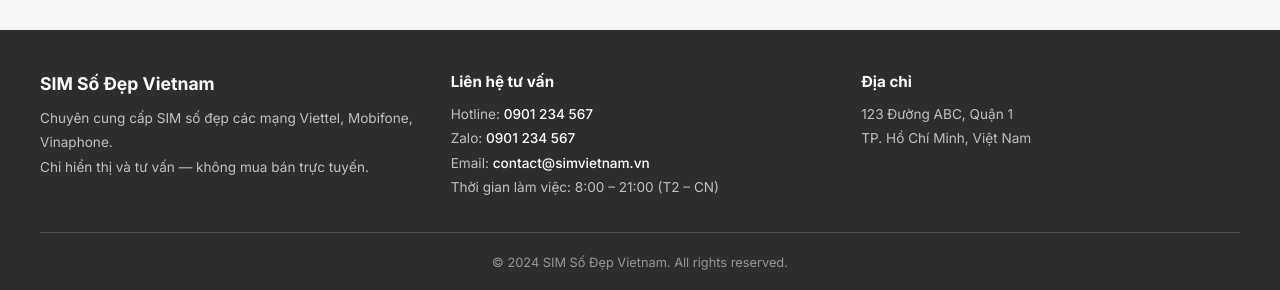
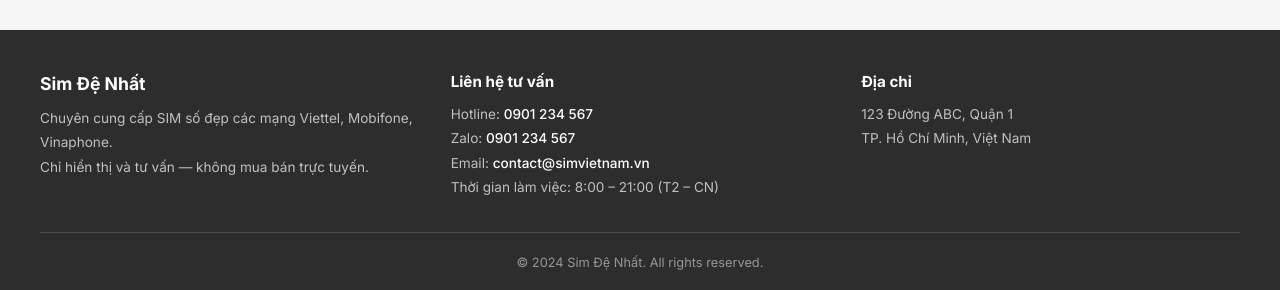
Before and after one commit to vuon0029/sim-card-store, a React (Vite) app: page / in a window 1280 px wide. Shown: the part 3583-3873 px from the top of the page. Built offline with nearby package versions, Linux system fonts and the light colour scheme.

Commit message:
Updated branding to Sim De Nhat

```diff
--- a/index.html
+++ b/index.html
@@ -6,24 +6,24 @@
     <meta name="viewport" content="width=device-width, initial-scale=1.0" />
 
     <!-- SEO Meta -->
-    <title>SIM Số Đẹp Vietnam (+84) | Viettel, Mobifone, Vinaphone — Tư Vấn Miễn Phí</title>
-    <meta name="description" content="Kho SIM số đẹp Viettel, Mobifone, Vinaphone. Số phong thủy, lộc phát, thần tài. Xem số đẹp, lọc theo nhà mạng và giá. Tư vấn miễn phí qua Zalo." />
-    <meta name="keywords" content="sim số đẹp, sim viettel, sim mobifone, sim vinaphone, mua sim số đẹp, sim phong thủy, sim lộc phát, sim thần tài, số đẹp vietnam, +84" />
-    <meta name="author" content="SIM Số Đẹp Vietnam" />
+    <title>Sim Đệ Nhất | Viettel, Mobifone, Vinaphone — Tư Vấn Miễn Phí</title>
+    <meta name="description" content="Sim Đệ Nhất — Kho SIM số đẹp Viettel, Mobifone, Vinaphone. Số phong thủy, lộc phát, thần tài. Xem số đẹp, lọc theo nhà mạng và giá. Tư vấn miễn phí qua Zalo." />
+    <meta name="keywords" content="sim đệ nhất, sim số đẹp, sim viettel, sim mobifone, sim vinaphone, mua sim số đẹp, sim phong thủy, sim lộc phát, sim thần tài" />
+    <meta name="author" content="Sim Đệ Nhất" />
     <meta name="robots" content="index, follow" />
     <link rel="canonical" href="https://vuon0029.github.io/sim-card-store/" />
 
     <!-- Open Graph (Facebook, Zalo) -->
     <meta property="og:type" content="website" />
-    <meta property="og:title" content="SIM Số Đẹp Vietnam — Viettel, Mobifone, Vinaphone" />
+    <meta property="og:title" content="Sim Đệ Nhất — Viettel, Mobifone, Vinaphone" />
     <meta property="og:description" content="Kho SIM số đẹp phong thủy, lộc phát, thần tài. Xem và tư vấn miễn phí. Liên hệ qua Zalo." />
     <meta property="og:url" content="https://vuon0029.github.io/sim-card-store/" />
     <meta property="og:locale" content="vi_VN" />
-    <meta property="og:site_name" content="SIM Số Đẹp Vietnam" />
+    <meta property="og:site_name" content="Sim Đệ Nhất" />
 
     <!-- Twitter Card -->
     <meta name="twitter:card" content="summary_large_image" />
-    <meta name="twitter:title" content="SIM Số Đẹp Vietnam — Viettel, Mobifone, Vinaphone" />
+    <meta name="twitter:title" content="Sim Đệ Nhất — Viettel, Mobifone, Vinaphone" />
     <meta name="twitter:description" content="Kho SIM số đẹp phong thủy, lộc phát, thần tài. Tư vấn miễn phí qua Zalo." />
 
     <!-- Structured Data (LocalBusiness) -->
@@ -31,7 +31,7 @@
     {
       "@context": "https://schema.org",
       "@type": "LocalBusiness",
-      "name": "SIM Số Đẹp Vietnam",
+      "name": "Sim Đệ Nhất",
       "description": "Chuyên cung cấp SIM số đẹp Viettel, Mobifone, Vinaphone. Tư vấn miễn phí.",
       "url": "https://vuon0029.github.io/sim-card-store/",
       "telephone": "+84901234567",
@@ -52,7 +52,7 @@
   </head>
   <body>
     <noscript>
-      <h1>SIM Số Đẹp Vietnam</h1>
+      <h1>Sim Đệ Nhất</h1>
       <p>Kho SIM số đẹp Viettel, Mobifone, Vinaphone. Số phong thủy, lộc phát, thần tài. Tư vấn miễn phí qua Zalo: 0901 234 567.</p>
     </noscript>
     <div id="root"></div>
--- a/src/App.tsx
+++ b/src/App.tsx
@@ -153,7 +153,7 @@
       <footer className="footer">
         <div className="footer-content">
           <div className="footer-info">
-            <h3>SIM Số Đẹp Vietnam</h3>
+            <h3>Sim Đệ Nhất</h3>
             <p>Chuyên cung cấp SIM số đẹp các mạng Viettel, Mobifone, Vinaphone.</p>
             <p>Chỉ hiển thị và tư vấn — không mua bán trực tuyến.</p>
           </div>
@@ -171,7 +171,7 @@
           </div>
         </div>
         <div className="footer-bottom">
-          <p>© 2024 SIM Số Đẹp Vietnam. All rights reserved.</p>
+          <p>© 2024 Sim Đệ Nhất. All rights reserved.</p>
         </div>
       </footer>
     </div>
```
